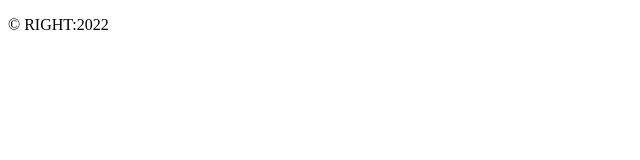
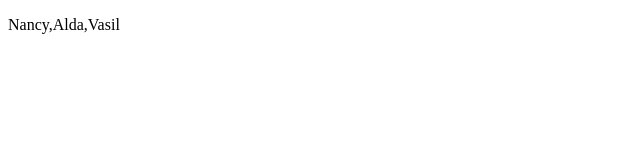
Before and after one commit to AldaThanasi/git_group, a plain HTML site: page index.html in a window 1280 px wide. Shown: the full height of the page, 0-640 px from the left. Drawn offline with Linux system fonts and the light colour scheme.

Commit message:
new footer

```diff
--- a/index.html
+++ b/index.html
@@ -9,7 +9,7 @@
   <body>
     <main></main>
     <footer>
-      <p>&COPY RIGHT:2022</p>
+      <p>Nancy,Alda,Vasil</p>
     </footer>
   </body>
 </html>
```
